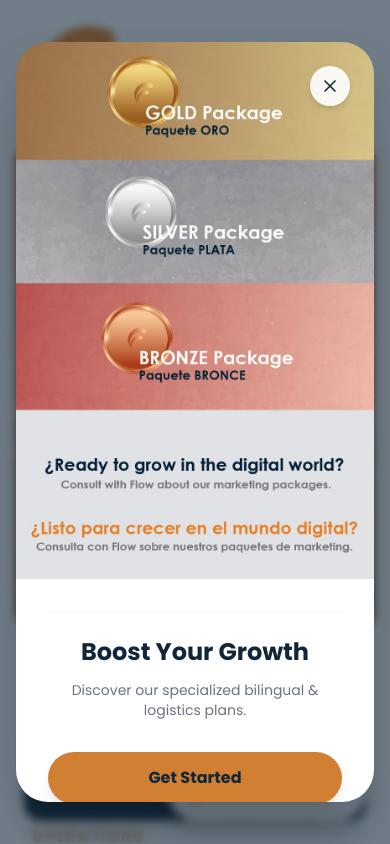
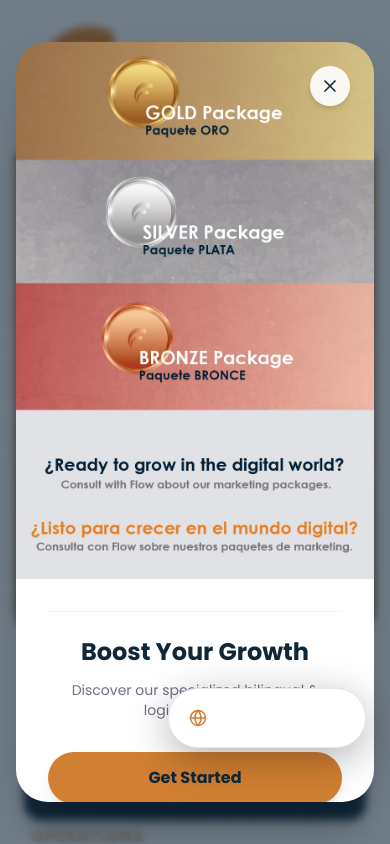
Before and after one commit to r4vig/flow-web, a Next.js app: page / in a window 390 px wide. Shown: the top 844 px of the page. Built offline with nearby package versions, Linux system fonts and the light colour scheme.

Commit message:
Ajustes mobile

```diff
--- a/app/globals.css
+++ b/app/globals.css
@@ -111,3 +111,39 @@ body {
   width: 100px !important;
   min-width: 100px !important;
 }
+/* --- 🌐 FIX RADICAL PARA MÓVIL --- */
+
+/* 1. Asegurar que el contenedor móvil TENGA tamaño y sea clickeable */
+#gt-floating {
+  display: block !important;
+  visibility: visible !important;
+  min-width: 130px !important;
+  min-height: 30px !important;
+  pointer-events: auto !important;
+}
+
+/* 2. Forzar que el selector de Google se dibuje */
+#gt-floating .goog-te-combo {
+  display: block !important;
+  visibility: visible !important;
+  opacity: 1 !important;
+  color: #112739 !important;
+  font-size: 14px !important;
+  width: 100% !important;
+  background: white !important;
+}
+
+/* 3. EL TRUCO MAESTRO: Google crea un iframe para el menú al final del BODY.
+   Tenemos que buscarlo y traerlo al frente de todo. */
+body > .skiptranslate,
+iframe.goog-te-menu-frame {
+  z-index: 2147483647 !important; /* Más que el modal */
+  pointer-events: auto !important;
+  display: block !important;
+}
+
+/* 4. Si el botón está abajo, el menú debe abrir hacia ARRIBA */
+iframe.goog-te-menu-frame.skiptranslate {
+    bottom: 100px !important;
+    top: auto !important;
+}
--- a/components/FloatingTranslate.tsx
+++ b/components/FloatingTranslate.tsx
@@ -4,9 +4,9 @@ import GoogleTranslate from "./GoogleTranslate";
 
 export default function FloatingTranslate() {
   return (
-    <div className="fixed bottom-6 right-6 z-[9999] md:hidden animate-bounce-subtle">
-      <div className="bg-white p-2 rounded-full shadow-[0_10px_30px_rgba(0,0,0,0.2)] border border-gray-100 flex items-center justify-center">
-        {/* Usamos un ID único: gt-floating */}
+    /* Usamos el z-index máximo para que esté POR ENCIMA de modales y banners */
+    <div className="fixed bottom-24 right-6 z-[2147483647] md:hidden pointer-events-auto">
+      <div className="bg-white p-2 rounded-full shadow-[0_10px_40px_rgba(0,0,0,0.3)] border border-gray-200 flex items-center justify-center">
         <GoogleTranslate containerId="gt-floating" isMobile={true} />
       </div>
     </div>
```
